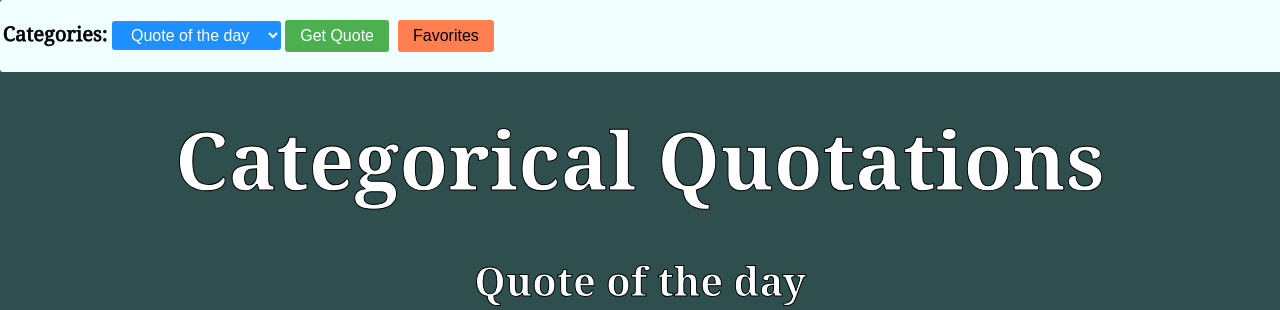
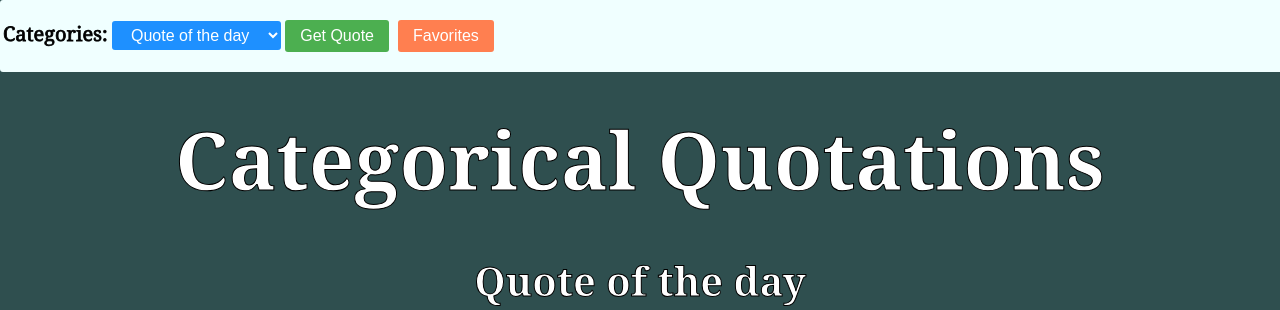
Before and after one commit to DruSerkes/categorical-quotations, a Flask app: page / in a window 1280 px wide. Shown: the top 310 px of the page. Run offline with Flask 2, Linux system fonts and the light colour scheme; data that the repository does not hold is empty; parts of the project's set-up code (start-up, migrations or seed data) failed here and were passed over.

Commit message:
style buttons

```diff
--- a/static/styles.css
+++ b/static/styles.css
@@ -55,6 +55,7 @@ button {
 	padding: 7px 15px;
 	text-align: center;
 	font-size: 16px;
+	cursor: pointer;
 }
 
 .get-quote {
@@ -65,6 +66,7 @@ button {
 .favorites-button {
 	background-color: coral;
 	margin-left: 0.3rem;
+	color: white;
 }
 
 .favorites {
```
